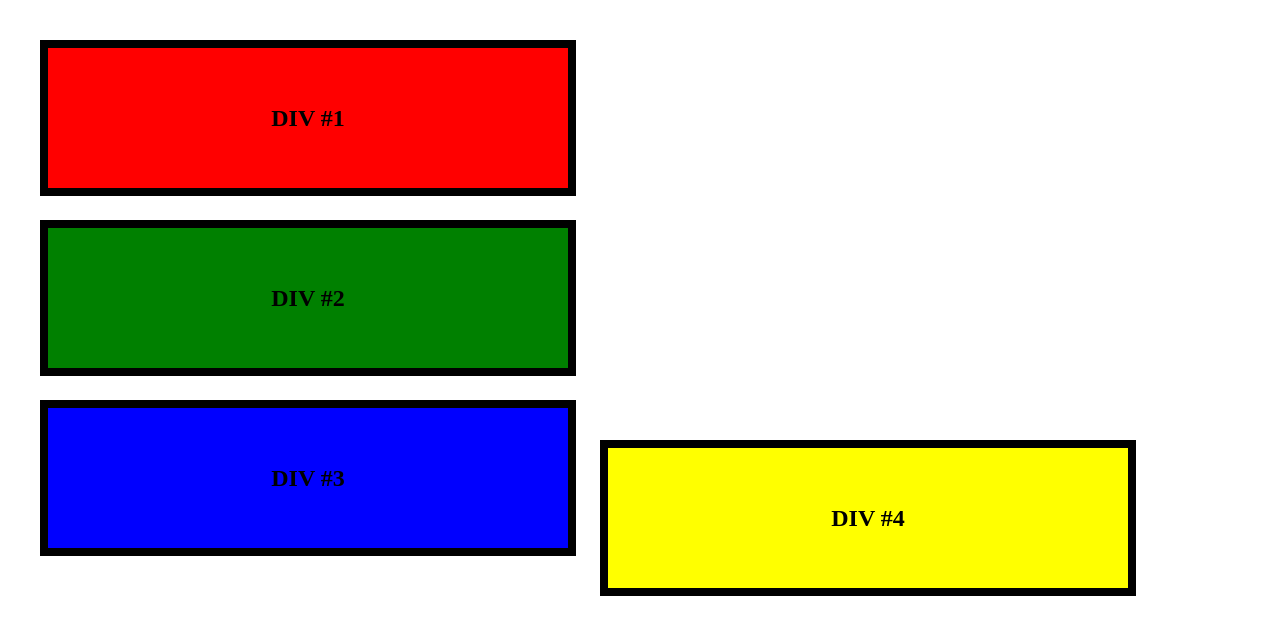
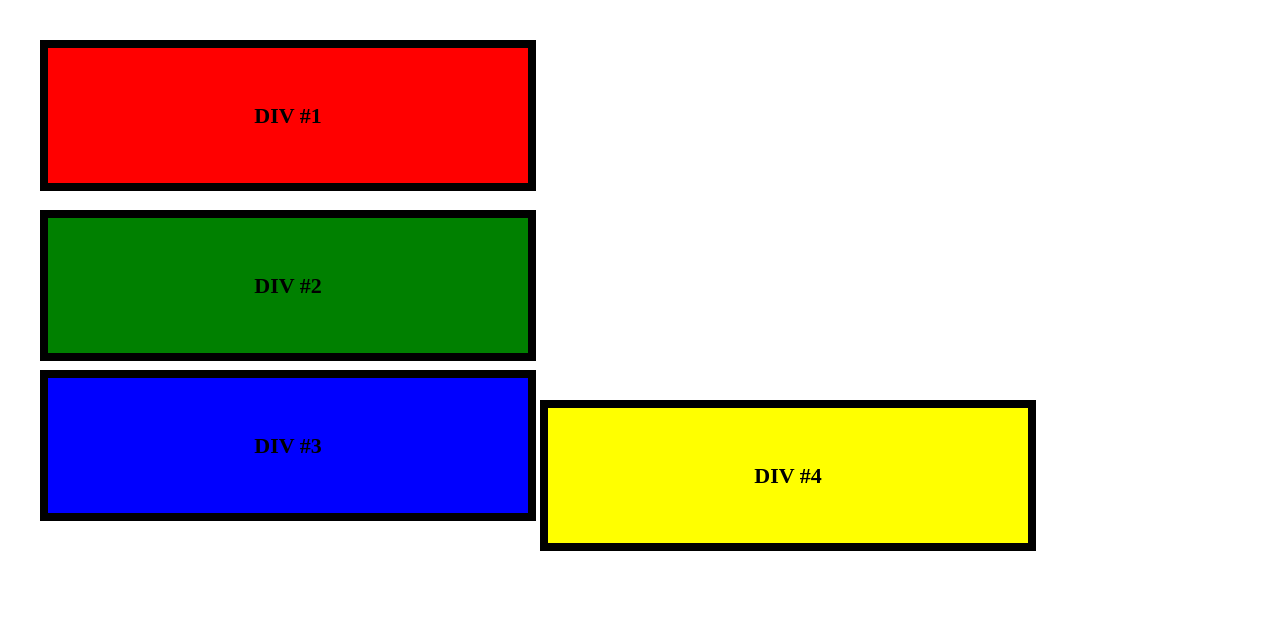
Before and after one commit to camrynsteward/camrynsteward, a plain HTML site: page 5e.html in a window 1280 px wide. Drawn offline with Linux system fonts and the light colour scheme.

Commit message:
Update 5estyles.css

```diff
--- a/5estyles.css
+++ b/5estyles.css
@@ -1,37 +1,42 @@
 body {
   margin: 20px;
-  background: #ffffff;
+  padding: 0;
+  background: white;
   position: relative;
   font-family: "Times New Roman", serif;
 }
+
 .color-block {
   position: absolute;
-  width: 520px;
-  height: 140px;
+  width: 480px;
+  height: 135px;
   border: 8px solid black;
-  font-size: 24px;
+  font-size: 22px;
   font-weight: bold;
   text-align: center;
-  line-height: 140px;
+  line-height: 135px;
 }
+
 #div1 {
   background-color: red;
   top: 20px;
   left: 20px;
 }
+
 #div2 {
   background-color: green;
-  top: 200px;
+  top: 190px;
   left: 20px;
 }
+
 #div3 {
   background-color: blue;
-  top: 380px;
+  top: 350px;
   left: 20px;
 }
+
 #div4 {
   background-color: yellow;
-  top: 420px;
-  left: 580px;
+  top: 380px;
+  left: 520px;
 }
-``
```
